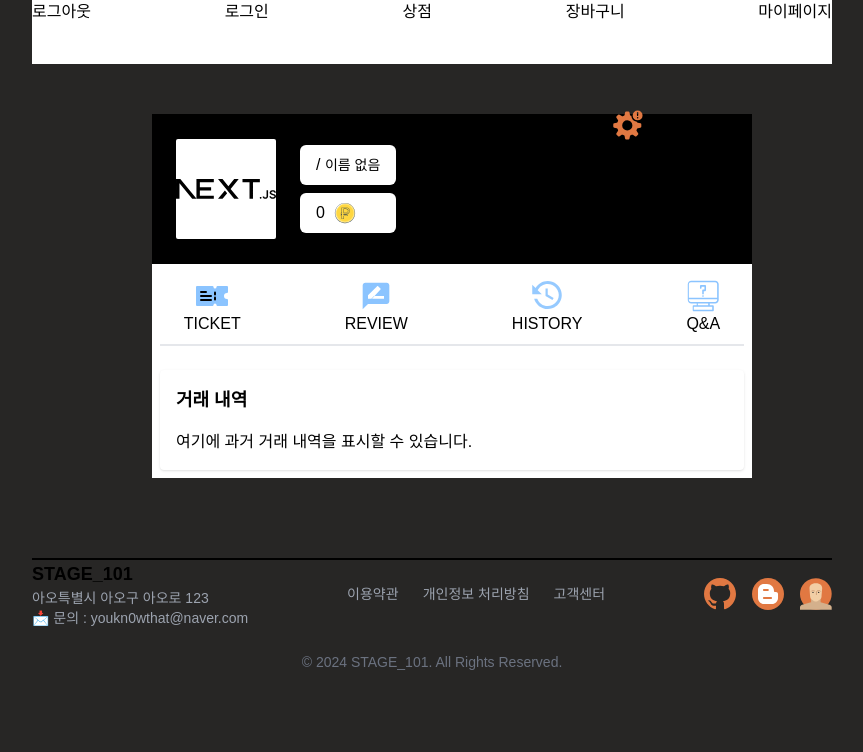
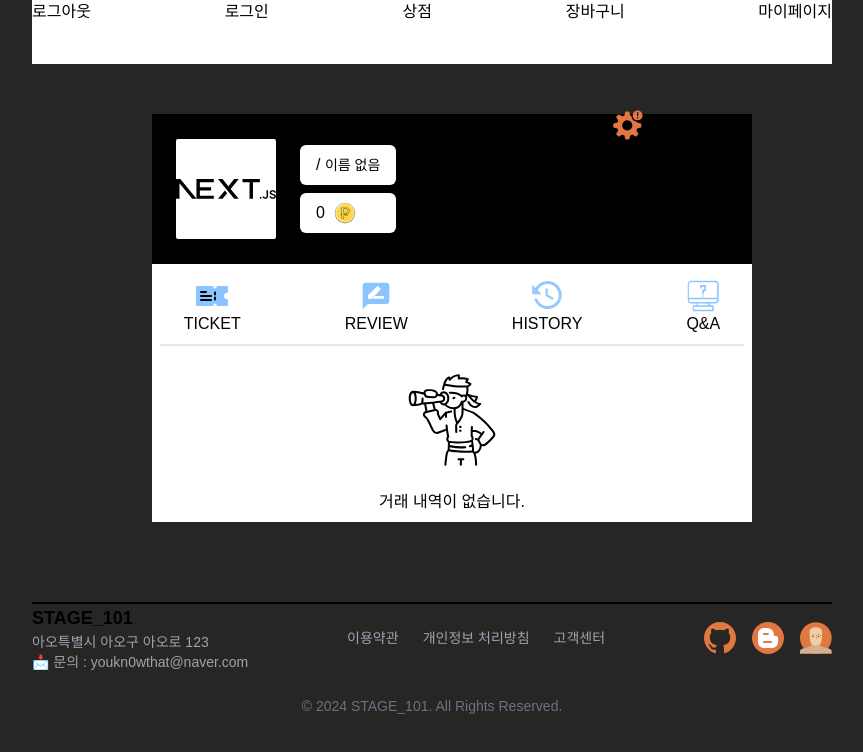
Before and after one commit to YouKnowThat-Park/STAGE_101, a Next.js app: page /mypage in a window 1280 px wide. Both pictures are taken after a click on the button "HISTORY". Shown: the top 752 px of the page, without its empty margins (208-1071 px from the left). Built offline with nearby package versions, Linux system fonts and the light colour scheme.

Commit message:
✨ Mypage History 컴포넌트 생성

```diff
--- a/src/app/mypage/_components/MypageHistory.tsx
+++ b/src/app/mypage/_components/MypageHistory.tsx
@@ -1,10 +1,11 @@
+import NoHistoryIcon from '@/ui/icon/NoHistoryIcon';
 import React from 'react';
 
 const MypageHistory = () => {
   return (
-    <section className="bg-white p-4 rounded shadow">
-      <h2 className="text-lg font-bold mb-4">거래 내역</h2>
-      <p>여기에 과거 거래 내역을 표시할 수 있습니다.</p>
+    <section className="bg-white flex flex-col justify-center items-center gap-5">
+      <NoHistoryIcon />
+      <p>거래 내역이 없습니다.</p>
     </section>
   );
 };
```
